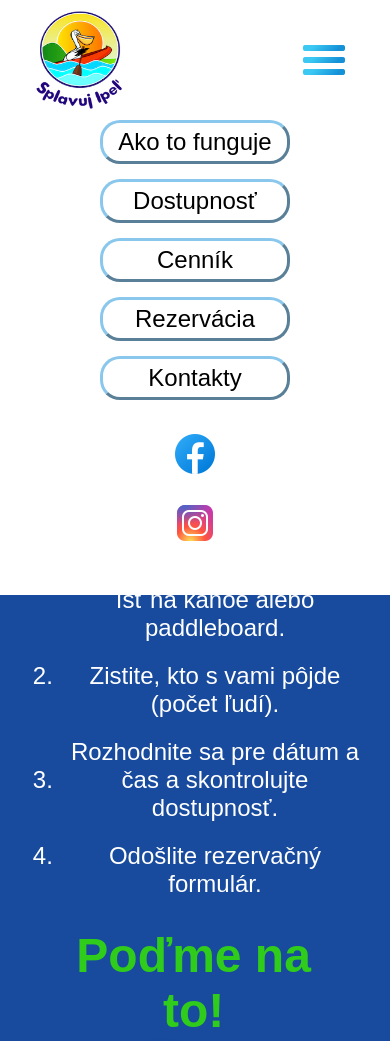
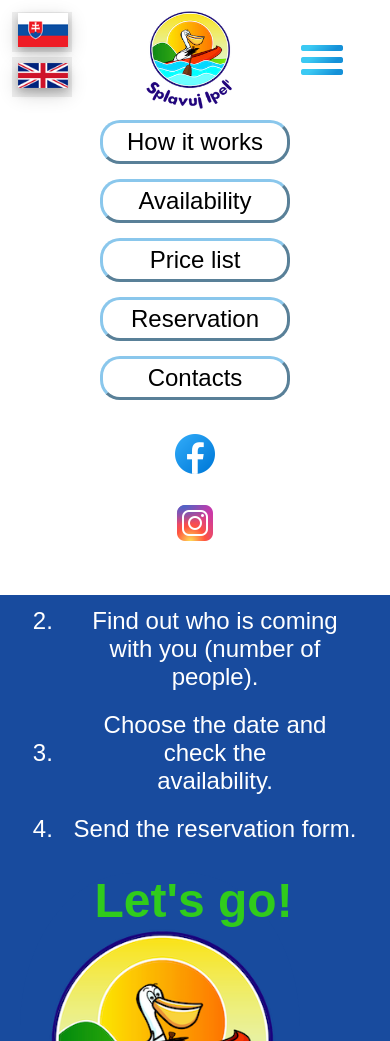
Before and after one commit to MatejDibala/splavujIpel, a plain HTML site: page index.html in a window 390 px wide. Shown: the top 1041 px of the page. Drawn offline with Linux system fonts and the light colour scheme; a web font is replaced by a local one.

Commit message:
language settings and localisation added

```diff
--- a/index.html
+++ b/index.html
@@ -25,6 +25,15 @@
 	<div id="top-of-the-page" ></div>
 	<nav>
 		<div class="nav-bar">
+			<div class="languages-container">
+				<button class="language-icon-button" onclick='setLanguage("sk")'>
+					<img class="language-icon" src="src/img/sk_flag.png">
+				</button>
+				<button class="language-icon-button" onclick='setLanguage("en")'>
+					<img class="language-icon" src="src/img/en_flag.png">
+				</button>
+			</div>
+
 			<a href="#top-of-the-page" >
 				<img class="logo centered" src="src/img/logo_splavuj_ipel.png"  >
 			</a>
--- a/src/css/mainPage.css
+++ b/src/css/mainPage.css
@@ -29,10 +29,28 @@ p {
 
     top: 0;
     width: 100%;
-    padding-left: 16%;
+    padding-left: 12%;
     padding-right: 1%;
     z-index: 10;
     margin: 0;
+}
+
+.languages-container {
+  display: inline-block;
+}
+
+.language-icon-button {
+  display: block;
+  width: 70px;
+  height: 45px;
+  border: none;
+  margin-bottom: 10px;
+
+}
+
+.language-icon {
+  width: 60px;
+  box-shadow: 0 4px 8px 0 rgba(0, 0, 0, 0.2), 0 6px 20px 0 rgba(0, 0, 0, 0.19);
 }
 
 .dropdown-menu {
@@ -491,15 +509,41 @@ input[type=text], input[type=email], input[type=number] {
     margin: 0 0 0 0;
   }
 
+  .languages-container {
+    margin-left: 3%;
+    margin-top: 3%;
+    vertical-align: top;
+  }
+
+  .language-icon-button {
+  display: block;
+  width: 60px;
+  height: 40px;
+  border: none;
+  margin-bottom: 5px;
+
+  }
+
+  .language-icon {
+    width: 50px;
+    box-shadow: 0 4px 8px 0 rgba(0, 0, 0, 0.2), 0 6px 20px 0 rgba(0, 0, 0, 0.19);
+  }
+
+  .logo {
+    margin: 0 0 0 45%;
+    height: 120px;
+    width: 120px;
+  }
+
   .dropdown-menu {
     display: inline-block;
     position: relative;
-    margin: 0 0 0 40%;
+    margin: 0 0 0 25%;
     padding: 0;
     top: 0;
   }
 
-  nav div a,  {
+  nav div a  {
     display: inline-block;
   }
 
@@ -516,11 +560,6 @@ input[type=text], input[type=email], input[type=number] {
   }
 
 
-  .logo {
-    margin: 0 0 0 5%;
-    height: 120px;
-    width: 120px;
-  }
 
   .h1-welcome {
     padding-left: 5%;
--- a/src/js/mainPageJS.js
+++ b/src/js/mainPageJS.js
@@ -119,7 +119,7 @@ languages = {
     kontakty_2: 'Kontakty.',
     pozicovna_sportoveho_naradia: 'Požičovňa športového náradia',
     uspesna_rezervacia: 'Ďakujeme za rezerváciu!',
-    first_reason: 'Meno a priezvisko má menej ako 7 alebo viac ako 70 znakov',
+    first_reason: 'Meno a priezvisko má menej ako 7 alebo viac ako 70 znakov.',
     second_reason: 'Je potrebné rezervovať si aspoň jedno kanoe alebo paddleboard.',
     third_reason: 'Nesprávny formát e-mailovej adresy.',
     fourth_reason: 'Vložte platné telefónne číslo (mobilné)'
@@ -178,20 +178,43 @@ languages = {
     expresna_rezervacia: 'For express reservation or if you have any questions, please use ',
     kontakty_2: 'Contacts.',
     pozicovna_sportoveho_naradia: 'Sport equipment rental',
-    uspesna_rezervacia: '',
-    first_reason: '',
-    second_reason: '',
-    third_reason: '',
-    fourth_reason: ''
+    uspesna_rezervacia: 'Thank you for reservation!',
+    first_reason: 'Your name contains fewer than 7 or more than 70 characters.',
+    second_reason: 'It\'s necessary to rent at least one kanoe or paddleboard.',
+    third_reason: 'Wrong e-mail address format.',
+    fourth_reason: 'Insert valid phone number (cell phone)'
   }
 };
 
-let language = languages['sk']; // tady podle toho co si vybere v tom prepinaci
+let language = '';
 
-for (const element of document.querySelectorAll('[data-language-key]')) {
-  const translationKey = element.getAttribute('data-language-key');
-  element.textContent = language[translationKey];
+if (/^sk\b/.test(navigator.language)) {
+  language= 'sk';
+} else if (/^cs\b/.test(navigator.language)) {
+  language= 'sk';
+} else if (/^hu\b/.test(navigator.language)) {
+  language= 'en';
+} else if (/^de\b/.test(navigator.language)) {
+  language= 'en';
+} else  {
+  language= 'en';
 }
+ // tady podle toho co si vybere v tom prepinaci
+
+console.log(navigator.language);
+
+function setLanguage(languageChosen) {
+
+  language = languages[languageChosen];
+  for (const element of document.querySelectorAll('[data-language-key]')) {
+    const translationKey = element.getAttribute('data-language-key');
+    element.textContent = language[translationKey];
+  }
+}
+
+setLanguage(language);
+
+
 
 function onFormSubmit(){
 
```
Also changed, not shown: src/img/de_flag.png (added), src/img/en_flag.png (added), src/img/hu_flag.png (added), src/img/icon_download.svg (deleted), src/img/sk_flag.png (added), 2 other files.
